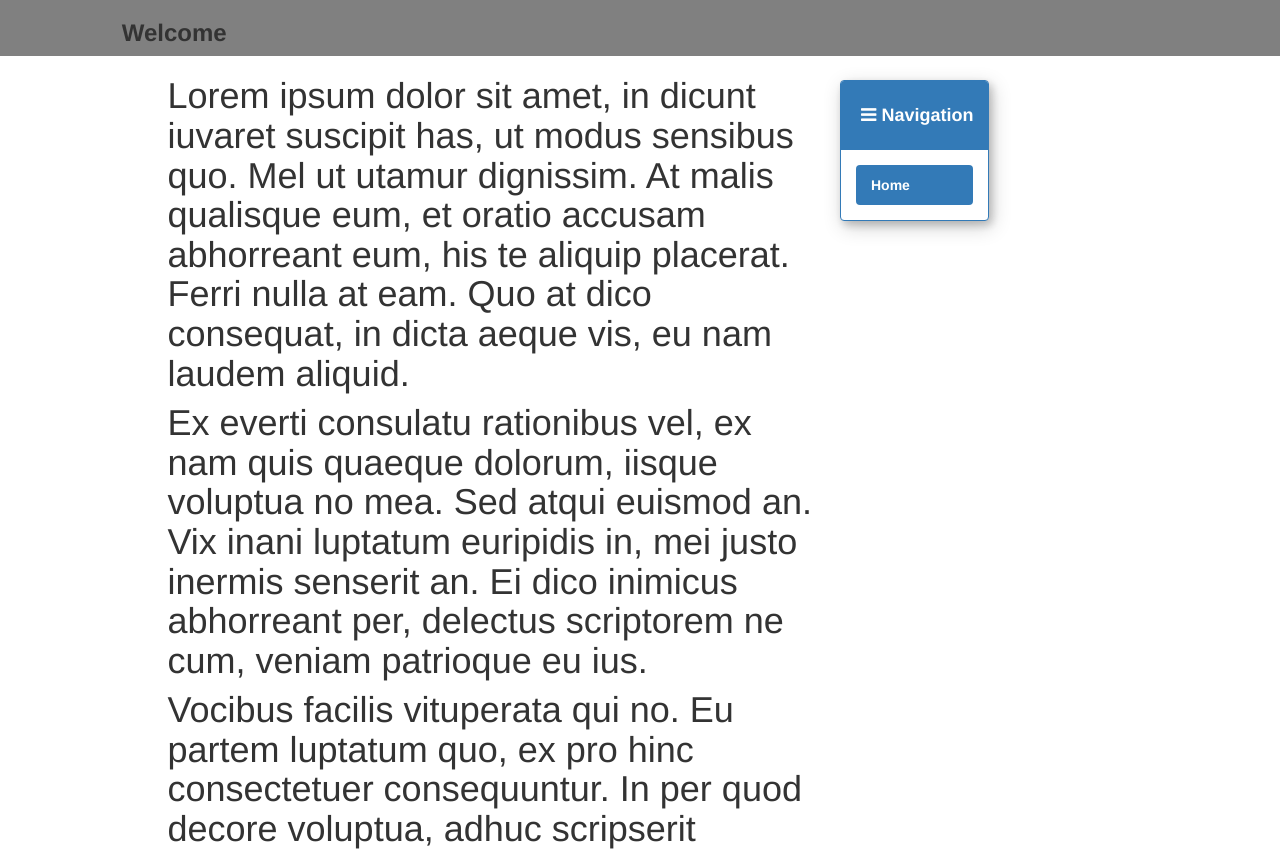
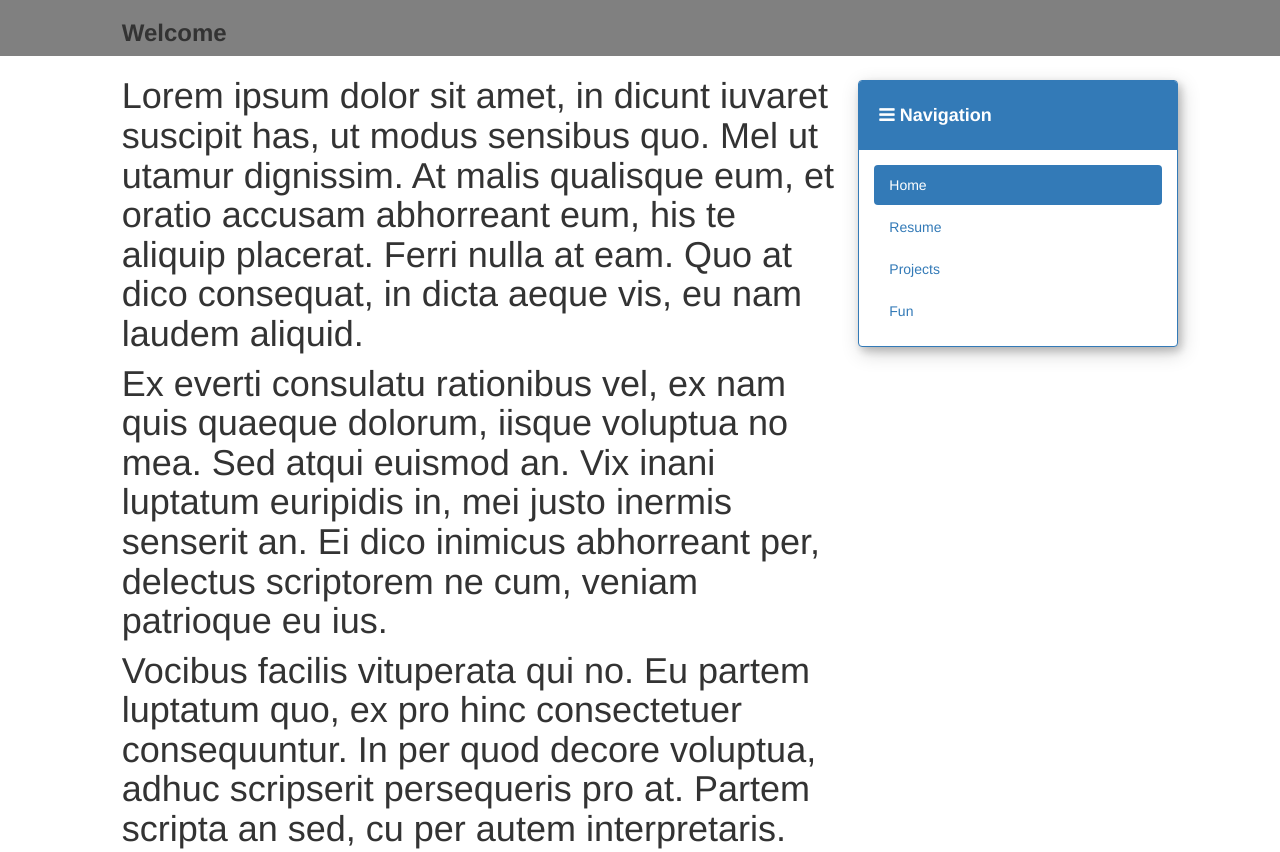
Before and after one commit to chickentech/WMIC_Powershell_Report, a plain HTML site: page Test HTML/index.html in a window 1280 px wide. Shown: the top 852 px of the page. Drawn offline with nearby package versions, Linux system fonts and the light colour scheme.

```diff
--- a/Test HTML/index.html
+++ b/Test HTML/index.html
@@ -2,9 +2,12 @@
 <html lang="en">
 <head>
     <!--Meta Tags-->
-    <meta charset="utf-8">
-    <meta http-equiv="X-UA-Compatible" content="IE=edge">
-    <meta name="viewport" content="width=device-width, initial-scale=1">
+    <meta charset="utf-8"/>
+    <meta http-equiv="X-UA-Compatible" content="IE=edge"/>
+    <meta name="viewport" content="width=device-width, initial-scale=1"/>
+	<meta name="author"  content="Nathan Behe"/>
+	<meta name="description" content="Blog to hold my personal resume, projects, and other posts related to technology."/>
+	<meta name="keywords" content="Technology,Nathan Behe,Coding,Programming,Resume,Projects,VMWare,SCOM,SCCM,Kodi,XBMC,soldering,etc."/>
     <!-- End Meta Tags -->
     <!-- Begin Bootstrap Stuff -->
     <link rel="stylesheet" type="text/css" href="css/bootstrap.min.css"/>
@@ -20,46 +23,58 @@
       <script src="https://oss.maxcdn.com/html5shiv/3.7.2/html5shiv.min.js"></script>
       <script src="https://oss.maxcdn.com/respond/1.4.2/respond.min.js"></script>
     <![endif]-->
+
+	<!--
+     Begin Page-Specific Styling
+     Todo:
+	      Move this to it's own CSS Stylesheet for modularity.
+	-->
       <style>
-  /* Note: Try to remove the following lines to see the effect of CSS positioning */
+  /* This is for the floating sidebar */
   .affix {
       top: 80px;
 	  position: fixed;
   }
-  </style>
-    <style>
+  /* This is to add a shadow to the sidebar */
         div.dshadow {
             -webkit-box-shadow: 3px 4px 8px 0 rgba(0, 0, 0, 0.2), 3px 6px 20px 0 rgba(0, 0, 0, 0.19);
             -moz-box-shadow: 3px 4px 8px 0 rgba(0, 0, 0, 0.2), 3px 6px 20px 0 rgba(0, 0, 0, 0.19);
             box-shadow: 3px 4px 8px 0 rgba(0, 0, 0, 0.2), 3px 6px 20px 0 rgba(0, 0, 0, 0.19);
         }
-    </style>
-
+  </style>
+  <!-- End Page Styles -->
     <title>Welcome</title>
 </head>
+    <!-- Begin Page Body -->
     <body>
         <!-- JQuery -->
         <script src="http://ajax.googleapis.com/ajax/libs/jquery/1.12.0/jquery.min.js" type="text/javascript"></script>
+		<!-- Begin Header Section of Body -->
         <div class="container-fluid">
             <div class="row">
                 <div class="col-xs-12" style="background-color: grey">
                     <div class="row">
-                        <div class="col-xs-1"></div>
+                        <div class="col-xs-1">
+						</div>
                         <div class="col-xs-11">
-                    <h3><strong>Welcome<strong></h3>
+                    <h3>
+					<strong>
+					Welcome
+					</strong>
+					</h3>
                         </div>
                     </div>
                 </div>
             </div>
-                </div>
-        <div class="container">
+        </div>
+		<!-- End Header Container -->
+
+		<!-- Begin Body Container -->
+        <div class="container-fluid">
+		    <!-- Begin Body Row 1 -->
             <div class="row">
-                <!--
-                <div class="col-xs-8">
-                    Lorem Ipsum
-                </div>
-                -->
-                <div class="col-xs-7 col-xs-offset-1"><h1>
+                <div class="col-xs-7 col-xs-offset-1">
+				<h1>
                     <p>Lorem ipsum dolor sit amet, in dicunt iuvaret suscipit has, ut modus sensibus quo. Mel ut utamur dignissim. At malis qualisque eum, et oratio accusam abhorreant eum, his te aliquip placerat. Ferri nulla at eam. Quo at dico consequat, in dicta aeque vis, eu nam laudem aliquid.</p>
 
 <p>Ex everti consulatu rationibus vel, ex nam quis quaeque dolorum, iisque voluptua no mea. Sed atqui euismod an. Vix inani luptatum euripidis in, mei justo inermis senserit an. Ei dico inimicus abhorreant per, delectus scriptorem ne cum, veniam patrioque eu ius.</p>
@@ -69,26 +84,30 @@
 <p>Quo no facer solet comprehensam. Affert mentitum eu has, causae laoreet pri in. Mazim legendos contentiones at mei. Stet postea percipitur ad nam. Magna omnis adversarium te vix, sit cu tractatos signiferumque, summo audire ut sea.</p>
 
 <p>Ludus elaboraret sed ea, exerci integre antiopam vix ei. Erroribus prodesset vituperatoribus duo an. Pro consul possit te, labitur dignissim voluptatibus est an, iudico alterum vim cu. Te sed veri tantas, at pri eleifend volutpat. Vim debet vituperata id, ad sea tollit qualisque, an ignota molestie torquatos nec. Assum dignissim evertitur ut est. Appareat omittantur eum in, mei ea populo commodo persequeris.
-                    </p></h1></div>
+                    </p>
+					</h1>
+					</div>
+					<!-- Begin Sidebar 1 Floater -->
                 <div class="col-xs-4" style="padding: 5px">
-                    <div class="panel panel-default panel-primary dshadow affix" data-spy="affix" data-offset="100">
+                    <div class="panel panel-default panel-primary dshadow affix" data-spy="affix" data-offset="100" style="width: 25%">
+					<!-- Sidebar Header -->
                         <div class="panel-heading"><h4><strong><i class="fa fa-bars" style="padding: 5px"></i>Navigation</strong></h4></div>
+						<!-- Sidebar Body -->
                         <div class="panel-body">
                             <ul class="nav nav-pills nav-stacked">
                                 <li class="active"><a href="#">Home</a></li>
+								<li><a href="#">Resume</a></li>
+								<li><a href="#">Projects</a></li>
+								<li><a href="#">Fun</a></li>
                             </ul>
                         </div>
                     </div>
                 </div>
-
+				<!-- End Sidebar 1 -->
 
             </div>
-
-        </div><!--
-                <script>
-$(document).ready(function(){
-    $('.nav').affix({offset: {top: 205} });
-});
-</script> -->
+            <!-- End Body Row 1 -->
+        </div>
+		<!-- End Body Container -->
     </body>
 </html>
```
